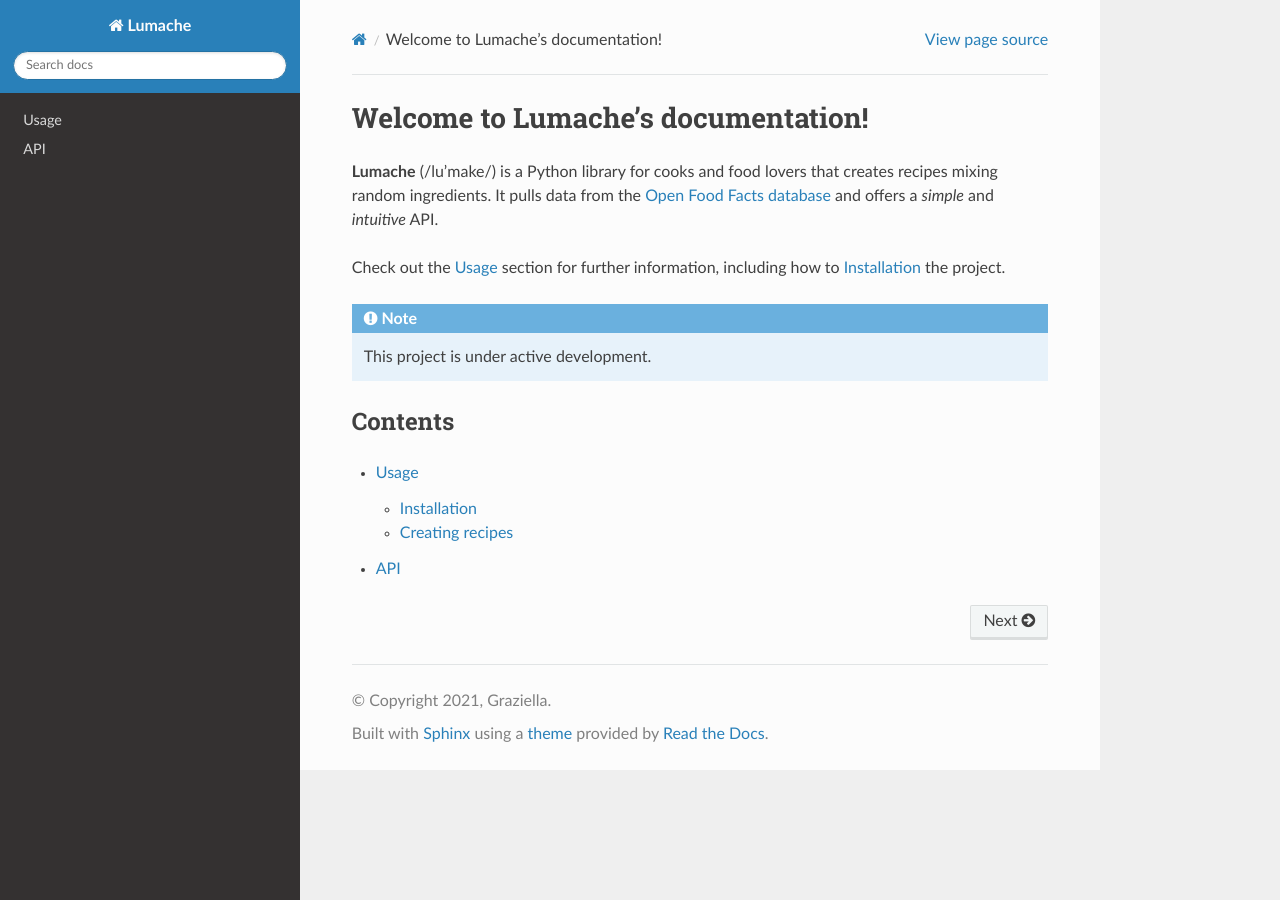
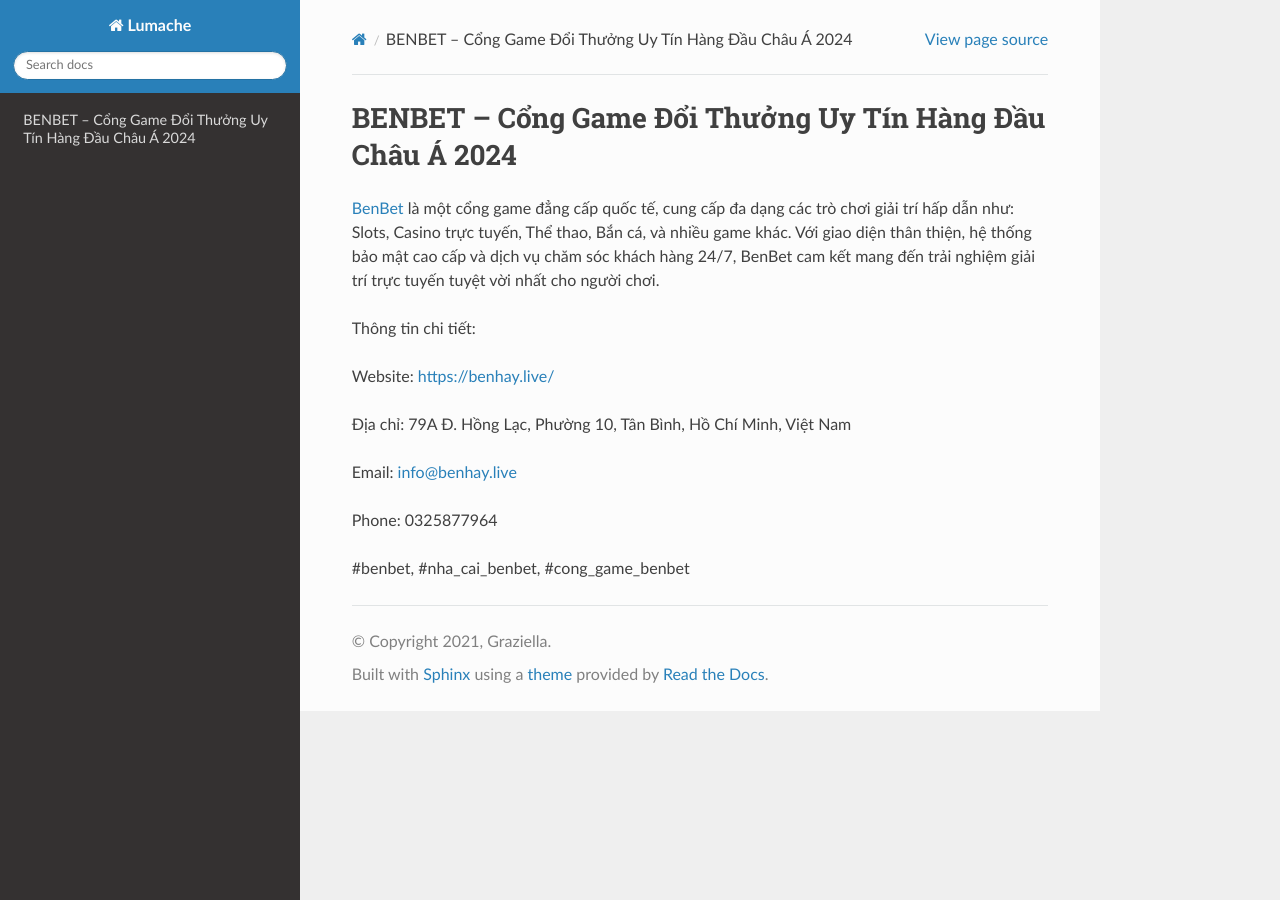
Before and after one commit to parkisngan19/benbet6789, a Sphinx documentation site: the page built from docs/source/index.rst, in a window 1280 px wide. Built offline with Sphinx 7.4.7 and the Read the Docs theme 3.1.0, drawn with Linux system fonts in a browser that asks for light colours.

Commit message:
Update index.rst

```diff
--- a/docs/source/index.rst
+++ b/docs/source/index.rst
@@ -1,22 +1,16 @@
-Welcome to Lumache's documentation!
+BENBET – Cổng Game Đổi Thưởng Uy Tín Hàng Đầu Châu Á 2024
 ===================================
 
-**Lumache** (/lu'make/) is a Python library for cooks and food lovers
-that creates recipes mixing random ingredients.
-It pulls data from the `Open Food Facts database <https://world.openfoodfacts.org/>`_
-and offers a *simple* and *intuitive* API.
+`BenBet <https://benhay.live/>`_ là một cổng game đẳng cấp quốc tế, cung cấp đa dạng các trò chơi giải trí hấp dẫn như: Slots, Casino trực tuyến, Thể thao, Bắn cá, và nhiều game khác. Với giao diện thân thiện, hệ thống bảo mật cao cấp và dịch vụ chăm sóc khách hàng 24/7, BenBet cam kết mang đến trải nghiệm giải trí trực tuyến tuyệt vời nhất cho người chơi.
 
-Check out the :doc:`usage` section for further information, including
-how to :ref:`installation` the project.
+Thông tin chi tiết:
 
-.. note::
+Website: https://benhay.live/
 
-   This project is under active development.
+Địa chỉ: 79A Đ. Hồng Lạc, Phường 10, Tân Bình, Hồ Chí Minh, Việt Nam
 
-Contents
---------
+Email: info@benhay.live
 
-.. toctree::
+Phone: 0325877964
 
-   usage
-   api
+#benbet, #nha_cai_benbet, #cong_game_benbet
```
